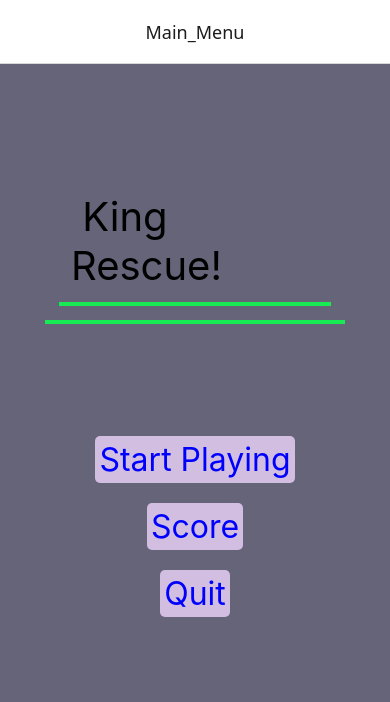
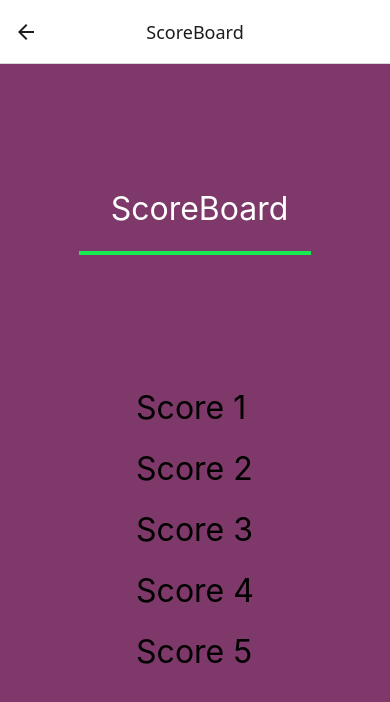
Before and after one commit to karinramirez93/Mobile_Dev, a React Native app: screen /ScoreBoard in a window 390 px wide. Shown: the top 702 px of the page. Built offline with nearby package versions, Linux system fonts and the light colour scheme.

Commit message:
adding an array structure to store the score

```diff
--- a/App.js
+++ b/App.js
@@ -4,7 +4,8 @@ import { StyleSheet, Text, View } from 'react-native';
 import { createNativeStackNavigator } from '@react-navigation/native-stack';
 import StartScreen from './StartScreen';
 import CharacterCreator from './CharacterCreator';
-import { GlobalStyles } from './GlobalStyles';
+import ScoreScreen from './ScoreHistory';
+//import { GlobalStyles } from './GlobalStyles';
 
 let Stack = createNativeStackNavigator();
 
@@ -16,6 +17,7 @@ const  App = () => {
       <Stack.Navigator>
         <Stack.Screen  name= "Main_Menu" component={StartScreen} options={{headerTitleAlign: 'center',}}/>
         <Stack.Screen name= "Character Creator" component={CharacterCreator} options={{headerTitleAlign: 'center',}}/>
+        <Stack.Screen name= "ScoreBoard" component={ScoreScreen} options={{headerTitleAlign: 'center',}}/>
       </Stack.Navigator>
 
     </NavigationContainer>
--- a/CharacterCreator.js
+++ b/CharacterCreator.js
@@ -1,7 +1,9 @@
 import { StatusBar } from "expo-status-bar";
 import { useState } from "react"; // track pages state
-import {StyleSheet, Text, View, Pressable } from "react-native";
+import {Stylesheet, Text, View, Pressable } from "react-native";
 import { NavigationContainer } from "@react-navigation/native";
+import { GlobalStyles } from "./GlobalStyles";
+
 
 const StartScreen = ( {navigation}) => {
 
@@ -15,23 +17,23 @@ const StartScreen = ( {navigation}) => {
    // we will make a function to contain all we have done so far
     //then we will need to call the function inside the StartScreen return
 
-    let startScreenJSX =
-            <View style={styles.container}>
-                    <View style={styles.container}>
-                        <Text style={styles.text}> King Rescue! </Text>
+    let characterScreenJSX =
+            <View style={GlobalStyles.container}>
+                    <View style={GlobalStyles.title}>
+                        <Text style={[GlobalStyles.text, {fontSize: 20, color: '#ffffffff',}]}> customize your warrior! </Text>
                     </View>
 
-                    <View style={styles.container}>
+                    <View style={GlobalStyles.container}>
                         <Pressable
-                            android_ripple={styles.ripple} // style information provided for android only
+                            android_ripple={GlobalStyles.ripple} // style information provided for android only
                         // onPress={pressHandler} // call pressHandler function to see if it works on console
-                        onPress={() => {navigation.navigate("Screen2")}} // switch to the next or 1 screen
+                        onPress={() => {navigation.navigate("Main_Menu")}} // switch to the next or 1 screen
                             style={iosStyleHandler} // function to work on IOS
                             //shortWay
-                            //Style={({pressed}) => pressed && styles.iosPressable}
+                            //Style={({pressed}) => pressed && GlobalStyles.iosPressable}
 
                         >
-                        <Text style={styles.pressableText}> Start Playing</Text>
+                        <Text style={[GlobalStyles.pressableText, {marginTop: 400,}]}> Start Game</Text>
 
                         </Pressable>
                     </View>
@@ -44,11 +46,11 @@ const StartScreen = ( {navigation}) => {
 
         return ( // can only return one thing or function at the time
         //secondScreenJSX // calling that function and now the return looks cleaner
-            startScreenJSX
+            characterScreenJSX
         );
 
 
-    } // end let startScreenJSX
+} // end let startScreenJSX
 
     // pressable function to display in the console
     const pressHandler = function () {
@@ -57,50 +59,11 @@ const StartScreen = ( {navigation}) => {
     // IOS function to work on IOS devices
     const iosStyleHandler = function (pressObject) {
         if(pressObject.pressed){
-            return styles.iosPressable;
+            return GlobalStyles.iosPressable;
         }
     }
 
-    const styles = StyleSheet.create({
-        container: {
-            flex:1,
-            flexDirection: "column",
-            backgroundColor: '#656479ff',
-            alignItems: "center",
-            justifyContent: "center",
 
-        },
-        text: {
-            fontSize: 32,
-            maxWidth: 300,
-            padding: 12,
-            margin: 12,
-            borderBottomWidth: 4,
-            borderColor: "#18ea54ff",
 
-        },
-        //ANDROID pressable style
-        ripple: {
-            color: 'red',
-
-        },
-
-        pressableText:{
-            fontSize: 32, // pressable text fontSize
-            maxWidth: 300, // length of the row
-            padding: 4,
-            textAlign: "center",
-            borderRadius: 5,
-            color: "blue", // pressable text color
-            backgroundColor: "#d1bee0ff",
-            margin: 10, // margin around del recuadro para el pressable
-
-        },
-        //IOS style
-        iosPressable:{
-            opacity: 0.5
-
-        },
-}); //end styleSheet()
 
 export default StartScreen;
--- a/GlobalStyles.js
+++ b/GlobalStyles.js
@@ -11,6 +11,27 @@ export const GlobalStyles = StyleSheet.create({
         alignItems: "center",
         justifyContent: 'flex-start',
         paddingTop: 100,
+    },
+    text: {
+            fontSize: 32,
+            maxWidth: 300,
+            padding: 1,
+            margin: 10,
+
+        },
+    title:{
+       // flex:1,
+
+        flexDirection: "column",
+        backgroundColor: '#656479ff',
+        alignItems: "center",
+        justifyContent: 'flex-start',
+       // paddingTop: 100,
+        borderBottomWidth: 4,
+        borderColor: "#18ea54ff",
+        maxWidth: 300,
+
+
     },
 
     //ANDROID pressable style
@@ -42,6 +63,7 @@ export const GlobalStyles = StyleSheet.create({
 
 
 
+
     },
     //IOS style
     iosPressable:{
--- a/ScoreHistory.js
+++ b/ScoreHistory.js
@@ -1,33 +1,40 @@
-import { StyleSheet, Text, View, Pressable } from "react-native";
+import { StyleSheet, Text, View, Pressable, FlatList } from "react-native";
 import { NavigationContainer } from "@react-navigation/native";
 import { StatusBar } from "expo-status-bar";
 import { useState } from "react";
 import { GlobalStyles } from "./GlobalStyles";
 
-export default ScoreScreen;
+
 
 const ScoreScreen = ({Navigation}) => {
 
     let ScoreScreenJSK =
-        <View style={GlobalStyles.container}>
+        <View style={[GlobalStyles.container, {backgroundColor: '#7e3869ff'}]}>
             <View style={GlobalStyles.menuStyle}>
-                <Text style={styles.text}> ScoreBoard</Text>
+                <Text style={[GlobalStyles.text, {color: '#ffffffff'}]}> ScoreBoard</Text>
+            </View >
+                {/* // backgroundColor: ' rgba(0,0,0,0,)' is a transparent color to remove the color */}
+            <View style={[GlobalStyles.container, {backgroundColor: ' rgba(0, 0, 0, 0)',margin:20,}]}>
+                <FlatList data={score} renderItem={renderScore}/>
             </View>
-            <View>
-                <Text style={GlobalStyles.text}>Score #1</Text>
-                <Text style={GlobalStyles.text}>Score #2</Text>
-                <Text style={GlobalStyles.text}>Score #3</Text>
-                <Text style={GlobalStyles.text}>Score #4</Text>
-            </View>
-
         </View>
 
 
     return (
         ScoreScreenJSK
-    )
+    );
 
 }// end of ScoreScreen()
+
+    //an array to store the score
+    let score = ["Score 1", "Score 2", "Score 3", "Score 4", "Score 5"];
+    // const updateScore()
+
+
+    //this function is to render and apply some styles to the FlatList component
+    function renderScore({item}){
+        return <Text style={[GlobalStyles.text]}>{item}</Text>
+    }
 
 
 
@@ -41,3 +48,6 @@ const ScoreScreen = ({Navigation}) => {
             return styles.iosPressable;
         }
     }
+
+
+export default ScoreScreen;
--- a/StartScreen.js
+++ b/StartScreen.js
@@ -2,12 +2,11 @@ import { StatusBar } from "expo-status-bar";
 import { useState } from "react"; // track pages state
 import {StyleSheet, Text, View, Pressable } from "react-native";
 import { NavigationContainer } from "@react-navigation/native";
+import { GlobalStyles } from "./GlobalStyles";
 
 
 
 const StartScreen = ( {navigation}) => {
-
-
 
     /**
      * track the state of the screen in case we have multiple screens to work on
@@ -20,20 +19,21 @@ const StartScreen = ( {navigation}) => {
     //then we will need to call the function inside the StartScreen return
 
     let startScreenJSX =
-            <View style={styles.container}>
-                    <View style={styles.menuStyle}>
-                        <Text style={styles.menuStyle}> King Rescue! </Text>
+            <View style={GlobalStyles.container}>
+                    <View style={GlobalStyles.menuStyle}>
+                        <Text style={GlobalStyles.menuStyle}> King Rescue! </Text>
                     </View>
 
 
-                    <View style={styles.container}>
+                    <View style={GlobalStyles.container}>
                         <MenuButton
                             label="Start Playing"
                             onPress={() => navigation.navigate("Character Creator")}
                         />
                         <MenuButton
                             label="Score"
-                            onPress={() => console.log("Go to score screen")}
+                            // onPress={() => console.log("ScoreBoard")}
+                            onPress={() => navigation.navigate("ScoreBoard")}
                         />
                         <MenuButton
                             label="Quit"
@@ -63,67 +63,20 @@ const StartScreen = ( {navigation}) => {
     // IOS function to work on IOS devices
     const iosStyleHandler = function (pressObject) {
         if(pressObject.pressed){
-            return styles.iosPressable;
+            return GlobalStyles.iosPressable;
         }
     }
 
     const MenuButton = ({label, onPress}) => (
         <Pressable
             android_ripple={{color: '#920c0cff'}}
-            style={({pressed}) => pressed && styles.iosPressable}
+            style={({pressed}) => pressed && GlobalStyles.iosPressable}
             onPress={onPress}
         >
-            <Text style={styles.pressableText}>{label}</Text>
+            <Text style={GlobalStyles.pressableText}>{label}</Text>
         </Pressable>
     );//end MenuButton
 
 
 
-    const styles = StyleSheet.create({
-        container: {
-            flex:1,
-            flexDirection: "column",
-            backgroundColor: '#656479ff',
-            alignItems: "center",
-            justifyContent: 'flex-start',
-            paddingTop: 100,
-        },
-
-        //ANDROID pressable style
-        ripple: {
-            color: 'red',
-
-        },
-        menuStyle:{
-           fontSize: 40,
-            maxWidth: 300,
-            padding: 12,
-            margin: 2,
-            borderBottomWidth: 4,
-            borderColor: "#18ea54ff",
-
-        },
-
-        pressableText:{
-            fontSize: 32, // pressable text fontSize
-            maxWidth: 300, // length of the row
-            padding: 4,
-            textAlign: "center",
-            borderRadius: 5,
-            color: "blue", // pressable text color
-            backgroundColor: "#d1bee0ff",
-            margin: 10, // margin around del recuadro para el pressable
-            justifyContent: 'center',
-           // padding: 100,
-
-
-
-        },
-        //IOS style
-        iosPressable:{
-            opacity: 0.5
-
-        },
-}); //end StartScreen()
-
 export default StartScreen;
```
